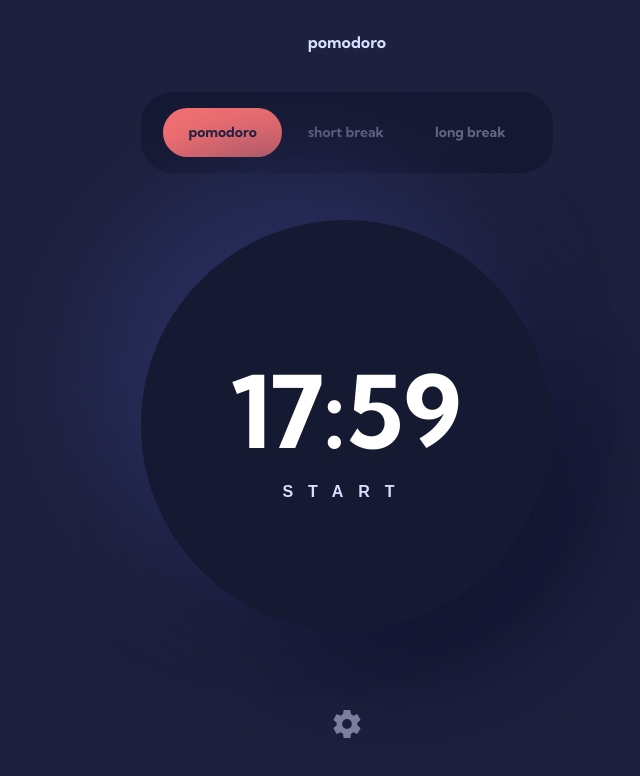
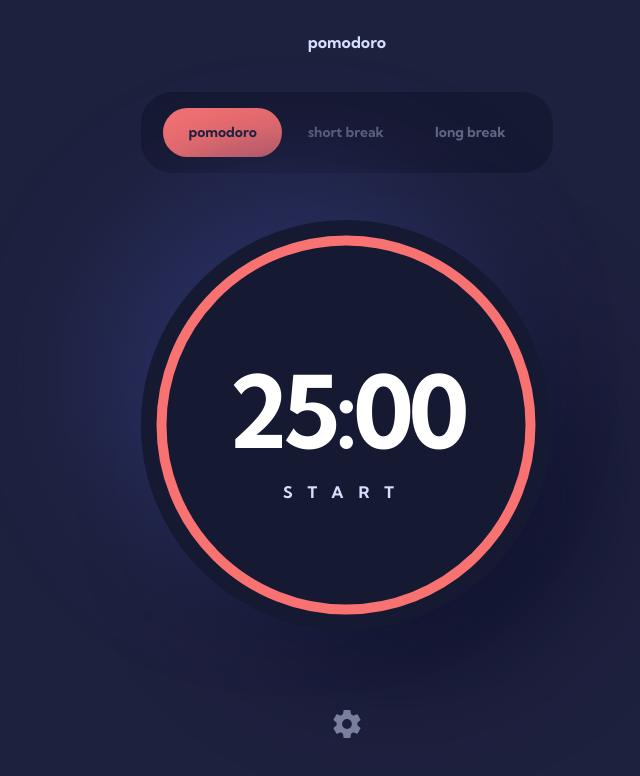
Before and after one commit to olaide-hok/pomodoro-app, a Next.js app: page / in a window 1280 px wide. Shown: the top 776 px of the page, without its empty margins (293-933 px from the left). Built offline with nearby package versions, Linux system fonts and the light colour scheme.

Commit message:
recieve props and refactor component

```diff
--- a/components/Timer.tsx
+++ b/components/Timer.tsx
@@ -1,9 +1,10 @@
 'use client';
 
+import {TimerFormState} from '@/hooks/useTimer';
 import {useState, useEffect} from 'react';
 
-const Timer = () => {
-    const [time, setTime] = useState<number>(17 * 60 + 59); // Initial time in seconds (17:59)
+const Timer = ({timerForm}: {timerForm: TimerFormState}) => {
+    const [time, setTime] = useState<number>(timerForm.pomodoro * 60); // Initial time in seconds (17:59)
     const [isActive, setIsActive] = useState<boolean>(false);
     const [size, setSize] = useState<number>(410); // Base size for desktop (410px)
 
@@ -46,9 +47,23 @@ const Timer = () => {
 
     const radius = size * 0.45; // 45% of size for r
     const circumference = 2 * Math.PI * radius;
-    const dashOffset = circumference * (1 - time / (18 * 60)) || 0;
+    const totalTimeInSeconds = timerForm.pomodoro * 60; // Total time in seconds
+    const dashOffset = circumference * (1 - time / totalTimeInSeconds) || 0;
 
-    const fontFamily = 'ff-kumbh-sans';
+    const bgColorHSLValue = {
+        'red-400': 'hsl(var(--clr-red-400))',
+        'cyan-300': 'hsl(var(--clr-cyan-300))',
+        'purple-400': 'hsl(var(--clr-purple-400))',
+    };
+
+    const strokeColor =
+        bgColorHSLValue[
+            timerForm.selectedColor as keyof typeof bgColorHSLValue
+        ];
+
+    const fontFamily = `ff-${timerForm.selectedFont}`;
+
+    // const timers = [{id: 'pomodoro'}, {id: 'shortBreak'}, {id: 'longBreak'}];
 
     return (
         <div className="timer-container">
@@ -70,17 +85,18 @@ const Timer = () => {
                             strokeDasharray: circumference,
                             strokeDashoffset: dashOffset,
                             transition: 'stroke-dashoffset 1s linear',
+                            stroke: strokeColor,
                         }}
                     />
                 </svg>
                 <div className="timer-display flex">
-                    <span className={`${fontFamily} fw-700 lh-125 ls-5`}>
+                    <span className={`${fontFamily} fw-700 lh-125 ls-5n`}>
                         {minutes.toString().padStart(2, '0')}:
                         {seconds.toString().padStart(2, '0')}
                     </span>
                     <button
                         type="button"
-                        className="timer-btn fw-700 uppercase"
+                        className={`timer-btn ${fontFamily} fw-700 uppercase`}
                         onClick={toggleTimer}>
                         {isActive ? 'pause' : 'start'}
                     </button>
```
